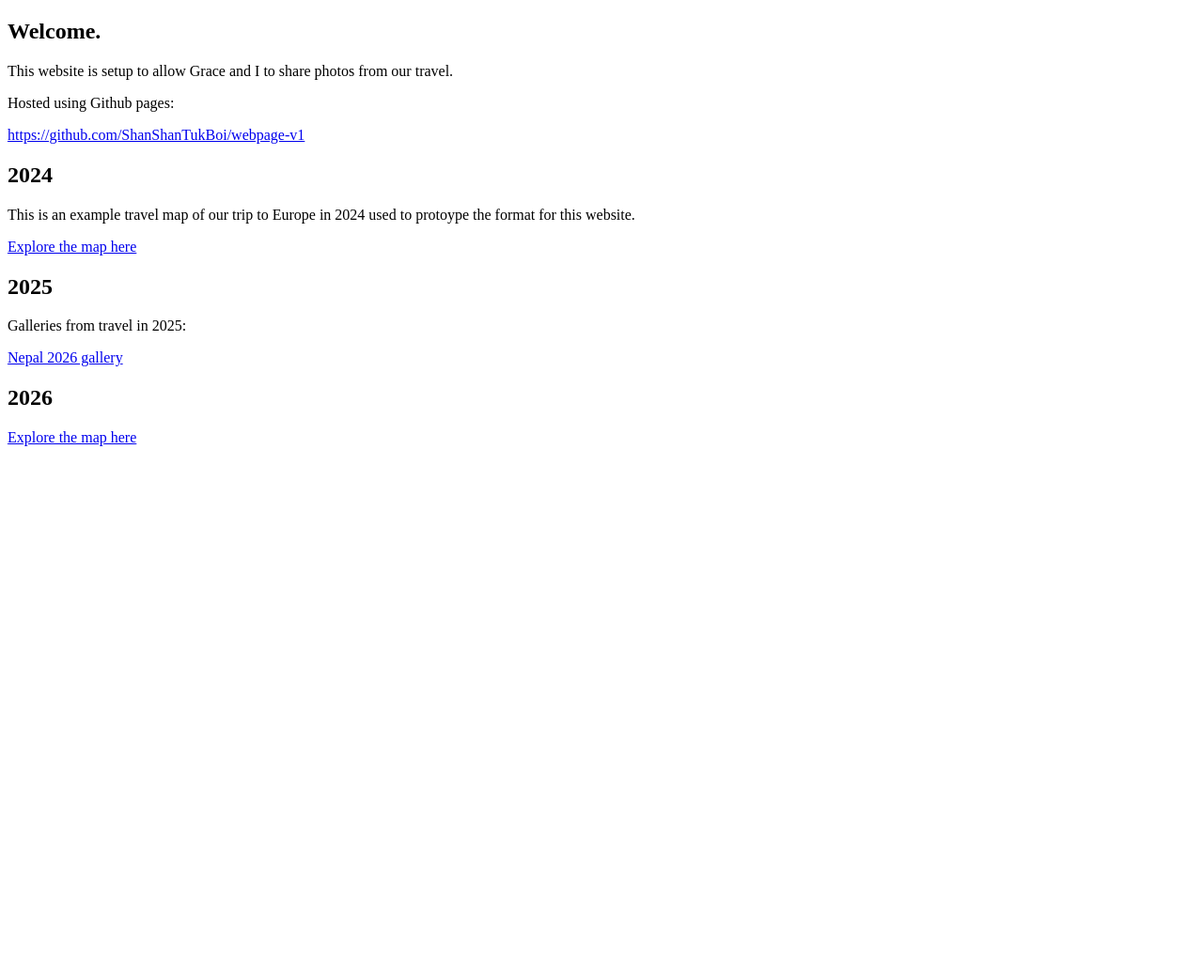
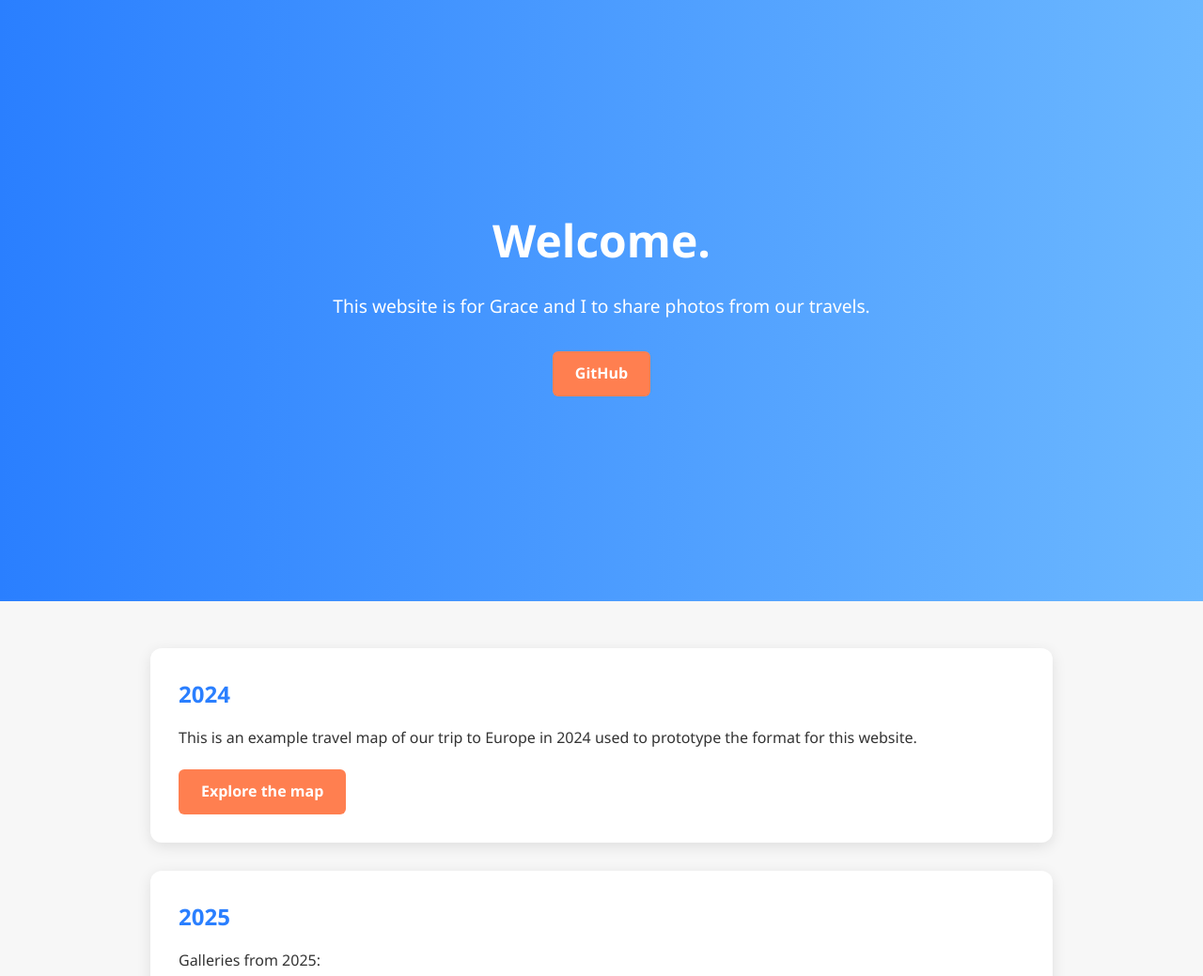
Before and after one commit to ShanShanTukBoi/webpage-v1, a plain HTML site: page index.html in a window 1280 px wide. Shown: the top 1039 px of the page at 94% size. Before the commit the page ends 800 px from the top, so only its background shows below. Drawn offline with Linux system fonts and the light colour scheme.

Commit message:
Format homepage and title maps correctly

```diff
--- a/data/2026.json
+++ b/data/2026.json
@@ -1,4 +1,5 @@
 {
+  "title": "2026",
   "locations": [
     {
       "name": "Melbourne",
--- a/data/europe_2024.json
+++ b/data/europe_2024.json
@@ -1,4 +1,5 @@
 {
+  "title": "Europe 2024",
   "locations": [
     {
       "name": "Melbourne",
--- a/index.html
+++ b/index.html
@@ -3,46 +3,37 @@
 <head>
   <meta charset="UTF-8">
   <title>Travel</title>
-<link rel="stylesheet" href="style.css">
+  <link rel="stylesheet" href="./style/homepage.css">
 </head>
 
 <body class="landing">
 
-  <section>
+  <header class="hero">
+    <div class="hero-content">
       <h1>Welcome.</h1>
-  <p>This website is setup to allow Grace and I to share photos from our travel.</p>
+      <p>This website is for Grace and I to share photos from our travels.</p>
+      <a href="https://github.com/ShanShanTukBoi/webpage-v1" class="btn">GitHub</a>
+    </div>
+  </header>
 
-  <p>Hosted using Github pages: </p>
-  <a href="https://github.com/ShanShanTukBoi/webpage-v1" class="enter-map">
-    https://github.com/ShanShanTukBoi/webpage-v1
-  </a>
+  <main class="sections">
+    <section class="travel-card">
+      <h2>2024</h2>
+      <p>This is an example travel map of our trip to Europe in 2024 used to prototype the format for this website.</p>
+      <a href="pages/map.html?trip=europe_2024" class="btn">Explore the map</a>
     </section>
 
-<section>
-  <h1>2024</h1>
-  <p>This is an example travel map of our trip to Europe in 2024 used to protoype the format for this website.</p>
-
-  <a href="pages/map.html?trip=europe_2024" class="enter-map">
-    Explore the map here
-  </a>
+    <section class="travel-card">
+      <h2>2025</h2>
+      <p>Galleries from 2025:</p>
+      <a href="pages/gallery.html?gallery=nepal_2025" class="btn">Nepal 2025 gallery</a>
     </section>
 
-<section>
-  <h1>2025</h1>
-
-  <p>Galleries from travel in 2025:</p>
-
-  <a href="pages/gallery.html?gallery=nepal_2025" class="enter-map">
-    Nepal 2026 gallery
-  </a>
+    <section class="travel-card">
+      <h2>2026</h2>
+      <a href="pages/map.html?trip=2026" class="btn">Explore the map</a>
     </section>
-
-<section>
-  <h1>2026</h1>
-  <a href="pages/map.html?trip=2026" class="enter-map">
-    Explore the map here
-  </a>
-</section>
+  </main>
 
 </body>
 </html>
--- a/map.js
+++ b/map.js
@@ -21,6 +21,8 @@ const lightboxClose = document.getElementById("lightbox-close");
 fetch(dataFile)
   .then(res => res.json())
   .then(data => {
+
+    document.title = data.title || "Travel Map";
 
     const coords = [];
     let foundCurrent = false;
--- /dev/null
+++ b/style/gallery.css
@@ -0,0 +1,59 @@
+  /* General styling */
+  body {
+    margin: 0;
+    font-family: Arial, sans-serif;
+    background: #111;
+    color: white;
+  }
+  header {
+    text-align: center;
+    padding: 40px 20px;
+  }
+  header h1 {
+    margin: 0;
+    font-size: 2.5em;
+  }
+  header p {
+    margin-top: 10px;
+    font-size: 1.2em;
+    color: #ccc;
+  }
+
+  /* Gallery grid */
+  .gallery {
+    column-count: 3; /* number of columns */
+    column-gap: 10px;
+  }
+
+  .gallery img {
+    width: 100%;
+    height: auto;
+    margin-bottom: 10px;
+    break-inside: avoid;
+  }
+  .gallery img:hover {
+    transform: scale(1.03);
+  }
+
+  /* Lightbox */
+  #lightbox {
+    position: fixed;
+    inset: 0;
+    background: rgba(0,0,0,0.9);
+    display: none;
+    align-items: center;
+    justify-content: center;
+    z-index: 1000;
+  }
+  #lightbox img {
+    max-width: 90%;
+    max-height: 90%;
+  }
+  #lightbox-close {
+    position: absolute;
+    top: 20px;
+    right: 30px;
+    font-size: 40px;
+    cursor: pointer;
+    color: white;
+  }
--- /dev/null
+++ b/style/homepage.css
@@ -0,0 +1,93 @@
+/* General Reset */
+* {
+  box-sizing: border-box;
+  margin: 0;
+  padding: 0;
+  font-family: 'Segoe UI', Tahoma, Geneva, Verdana, sans-serif;
+}
+
+body {
+  background: #f7f7f7;
+  color: #333;
+  line-height: 1.6;
+}
+
+/* Hero Section */
+.hero {
+  display: flex;
+  align-items: center;
+  justify-content: center;
+  height: 80vh;
+  background: linear-gradient(to right, #2a7fff, #6cb8ff);
+  color: white;
+  text-align: center;
+  padding: 0 20px;
+}
+
+.hero-content h1 {
+  font-size: 3rem;
+  margin-bottom: 1rem;
+}
+
+.hero-content p {
+  font-size: 1.2rem;
+  margin-bottom: 2rem;
+}
+
+.btn {
+  display: inline-block;
+  padding: 0.7rem 1.5rem;
+  background-color: #ff7f50;
+  color: white;
+  border-radius: 6px;
+  text-decoration: none;
+  font-weight: bold;
+  transition: all 0.3s ease;
+}
+
+.btn:hover {
+  background-color: #ff5733;
+  transform: translateY(-2px);
+}
+
+/* Sections */
+.sections {
+  max-width: 1000px;
+  margin: 50px auto;
+  padding: 0 20px;
+  display: grid;
+  gap: 30px;
+}
+
+.travel-card {
+  background: white;
+  padding: 30px;
+  border-radius: 12px;
+  box-shadow: 0 4px 15px rgba(0,0,0,0.1);
+  transition: transform 0.2s, box-shadow 0.2s;
+}
+
+.travel-card:hover {
+  transform: translateY(-5px);
+  box-shadow: 0 8px 20px rgba(0,0,0,0.15);
+}
+
+.travel-card h2 {
+  color: #2a7fff;
+  margin-bottom: 15px;
+}
+
+.travel-card p {
+  margin-bottom: 20px;
+}
+
+/* Responsive */
+@media (max-width: 768px) {
+  .hero-content h1 {
+    font-size: 2.2rem;
+  }
+
+  .hero-content p {
+    font-size: 1rem;
+  }
+}
--- a/style.css
+++ b/style/map.css
@@ -112,3 +112,99 @@
   height: auto;
   object-fit: contain;
 }
+
+
+/* New for homepage */
+/* General Reset */
+* {
+  box-sizing: border-box;
+  margin: 0;
+  padding: 0;
+  font-family: 'Segoe UI', Tahoma, Geneva, Verdana, sans-serif;
+}
+
+body {
+  background: #f7f7f7;
+  color: #333;
+  line-height: 1.6;
+}
+
+/* Hero Section */
+.hero {
+  display: flex;
+  align-items: center;
+  justify-content: center;
+  height: 80vh;
+  background: linear-gradient(to right, #2a7fff, #6cb8ff);
+  color: white;
+  text-align: center;
+  padding: 0 20px;
+}
+
+.hero-content h1 {
+  font-size: 3rem;
+  margin-bottom: 1rem;
+}
+
+.hero-content p {
+  font-size: 1.2rem;
+  margin-bottom: 2rem;
+}
+
+.btn {
+  display: inline-block;
+  padding: 0.7rem 1.5rem;
+  background-color: #ff7f50;
+  color: white;
+  border-radius: 6px;
+  text-decoration: none;
+  font-weight: bold;
+  transition: all 0.3s ease;
+}
+
+.btn:hover {
+  background-color: #ff5733;
+  transform: translateY(-2px);
+}
+
+/* Sections */
+.sections {
+  max-width: 1000px;
+  margin: 50px auto;
+  padding: 0 20px;
+  display: grid;
+  gap: 30px;
+}
+
+.travel-card {
+  background: white;
+  padding: 30px;
+  border-radius: 12px;
+  box-shadow: 0 4px 15px rgba(0,0,0,0.1);
+  transition: transform 0.2s, box-shadow 0.2s;
+}
+
+.travel-card:hover {
+  transform: translateY(-5px);
+  box-shadow: 0 8px 20px rgba(0,0,0,0.15);
+}
+
+.travel-card h2 {
+  color: #2a7fff;
+  margin-bottom: 15px;
+}
+
+.travel-card p {
+  margin-bottom: 20px;
+}
+
+/* Responsive */
+@media (max-width: 768px) {
+  .hero-content h1 {
+    font-size: 2.2rem;
+  }
+
+  .hero-content p {
+    font-size: 1rem;
+  }
+}
```
Also changed, not shown: pages/gallery.html (+1 -61 lines), pages/map.html (+2 -2 lines). Lines whose indentation alone changed are shown as unchanged.
